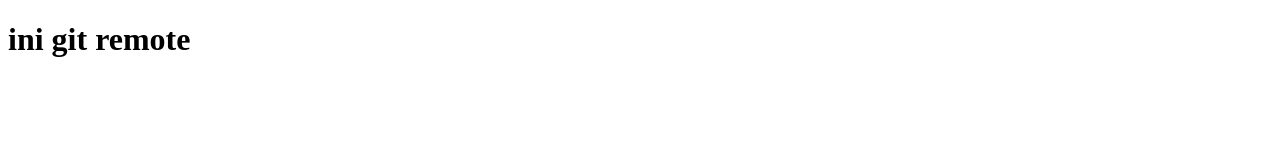
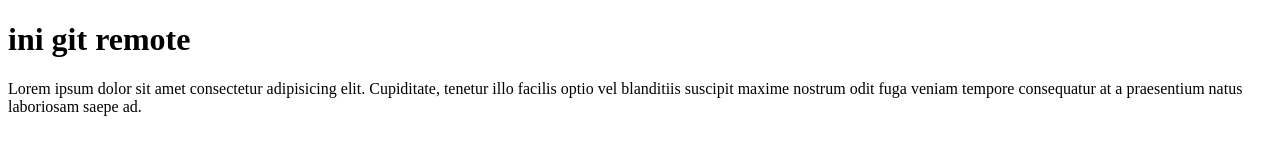
Before and after one commit to Galwa03/git-test-1, a plain HTML site: page index.html in a window 1280 px wide. Drawn offline with Linux system fonts and the light colour scheme.

Commit message:
menambahkan paragraph

```diff
--- a/index.html
+++ b/index.html
@@ -8,5 +8,6 @@
   </head>
   <body>
     <h1>ini git remote</h1>
+    <p>Lorem ipsum dolor sit amet consectetur adipisicing elit. Cupiditate, tenetur illo facilis optio vel blanditiis suscipit maxime nostrum odit fuga veniam tempore consequatur at a praesentium natus laboriosam saepe ad.</p>
   </body>
 </html>
```
